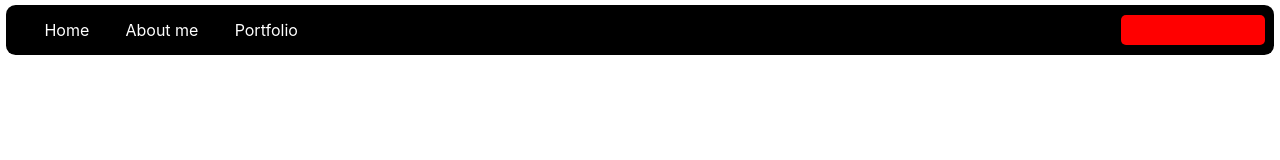
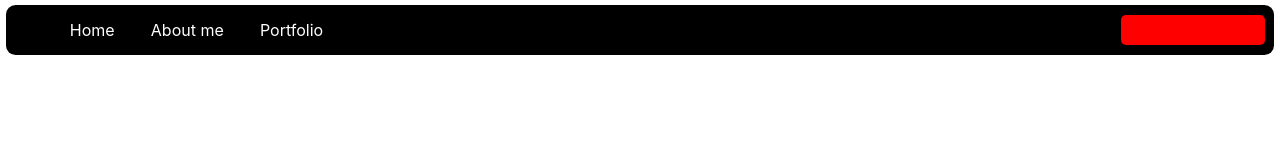
Before and after one commit to VojinPopovic/portfolio, a React (Create React App) app: page / in a window 1280 px wide. Shown: the top 160 px of the page. Built offline with nearby package versions, Linux system fonts and the light colour scheme.

Commit message:
Nav update

```diff
--- a/src/components/sections/nav/Nav.js
+++ b/src/components/sections/nav/Nav.js
@@ -5,7 +5,7 @@ import NavMobile from "./NavMobile";
 
 function Nav() {
   const [width, setWidth] = useState(window.innerWidth);
-  let breakpoint = 1000;
+  let breakpoint = 1200;
 
   useEffect(() => {
     const handleResizeWindow = () => setWidth(window.innerWidth);
--- a/src/components/sections/nav/NavMobile.js
+++ b/src/components/sections/nav/NavMobile.js
@@ -1,14 +1,36 @@
 import { UnorderedList } from "../../../styles/Nav.style";
 import { HamburgerDiv } from "../../../styles/Nav.style";
+import { useRef } from "react";
 
 function NavMobile(props) {
+  const hamOpen = useRef();
+  const hamClose = useRef();
+
   function displayHandler() {
     if (!props.breakpoint) {
-        return "none"
+      return "none";
     }
   }
+
+  function hamburgerOpen() {
+    hamOpen.current.style.display = "none";
+    hamClose.current.style.display = "flex";
+  }
+  function hamburgerClose() {
+    hamClose.current.style.display = "none";
+    hamOpen.current.style.display = "flex";
+  }
+
   return (
     <HamburgerDiv>
+      <div className="hamburger-open hamburger" onClick={hamburgerOpen} ref={hamOpen}>
+        {/* prettier-ignore */}
+        <svg xmlns="http://www.w3.org/2000/svg" width="2em" height="100%" preserveAspectRatio="xMidYMid meet" viewBox="0 0 24 24"><g fill="none" stroke="white" strokeDasharray="24" strokeDashoffset="24" strokeLinecap="round" strokeWidth="2"><path d="M5 5H19"><animate fill="freeze" attributeName="stroke-dashoffset" dur="0.2s" values="24;0"/></path><path d="M5 12H19"><animate fill="freeze" attributeName="stroke-dashoffset" begin="0.2s" dur="0.2s" values="24;0"/></path><path d="M5 19H19"><animate fill="freeze" attributeName="stroke-dashoffset" begin="0.4s" dur="0.2s" values="24;0"/></path></g></svg>
+      </div>
+      <div className="hamburger-close hamburger" onClick={hamburgerClose} ref={hamClose}>
+        {/* prettier-ignore */}
+        <svg xmlns="http://www.w3.org/2000/svg" width="2em" height="100%" preserveAspectRatio="xMidYMid meet" viewBox="0 0 24 24"><g fill="none" stroke="white" strokeLinecap="round" strokeWidth="2"><path d="M5 5L12 5L19 5"><animate fill="freeze" attributeName="d" dur="0.4s" values="M5 5L12 5L19 5;M5 5L12 12L19 5"/></path><path d="M5 12H19"><animate fill="freeze" attributeName="d" dur="0.4s" values="M5 12H19;M12 12H12"/></path><path d="M5 19L12 19L19 19"><animate fill="freeze" attributeName="d" dur="0.4s" values="M5 19L12 19L19 19;M5 19L12 12L19 19"/></path></g></svg>
+      </div>
       <UnorderedList display={displayHandler()}>
         <li>
           <a href="/">Home</a>
--- a/src/styles/Nav.style.js
+++ b/src/styles/Nav.style.js
@@ -17,6 +17,17 @@ const NavStyle = styled.div`
 const HamburgerDiv = styled.div`
   width: 20%;
   height: 100%;
+  display: flex;
+  justify-content: flex-start;
+  align-items: center;
+  margin-left: 5%;
+  & .hamburger {
+    width: auto;
+    height: 100%;
+  }
+  & .hamburger-close {
+    display: none;
+  }
 `;
 
 const UnorderedList = styled.ul`
@@ -25,8 +36,7 @@ const UnorderedList = styled.ul`
   display: flex;
   justify-content: space-between;
   align-items: center;
-  margin-left: 15%;
-  display: ${props => props.display};
+  display: ${(props) => props.display};
   & li {
     list-style: none;
     & a {
```
Also changed, not shown: src/assets/close-to-menu-transition.svg (added), src/assets/menu-to-close-transition.svg (added).
